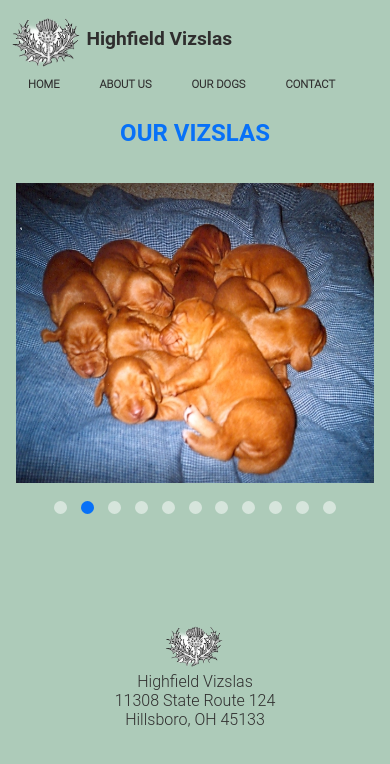
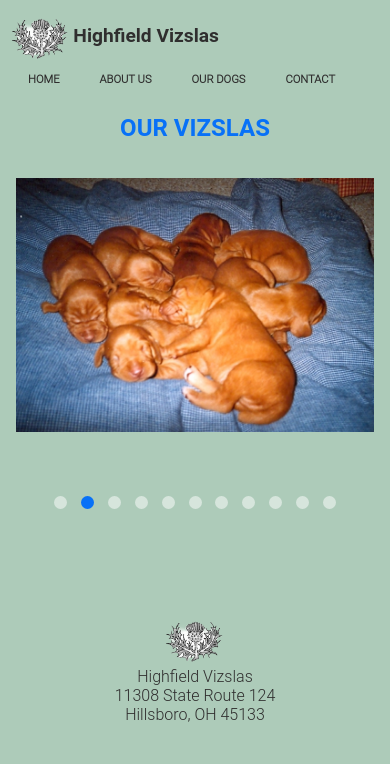
Before and after one commit to beckylehmann91/highfield-vizslas, a website: page public/gallery.html in a window 390 px wide. Both pictures are taken after a click on the element 87 px from the left and 507 px from the top of the page. Drawn offline with Linux system fonts and the light colour scheme.

Commit message:
Fix image styling

```diff
--- a/public/css/about.css
+++ b/public/css/about.css
@@ -24,7 +24,6 @@
 
   .images img {
     width: 100%;
-    max-height: 250px;
     height: auto;
   }
 }
--- a/public/css/gallery.css
+++ b/public/css/gallery.css
@@ -41,6 +41,7 @@
   }
   .carousel-item img {
     max-width: 100%;
-    height: 100%;
+    height: auto;
+    max-height: 100%;
   }
 }
--- a/public/css/style.css
+++ b/public/css/style.css
@@ -107,7 +107,6 @@ footer img {
     }
 
     header .logo img {
-        height: 60px;
+        height: 50px;
     }
-
 }
```
